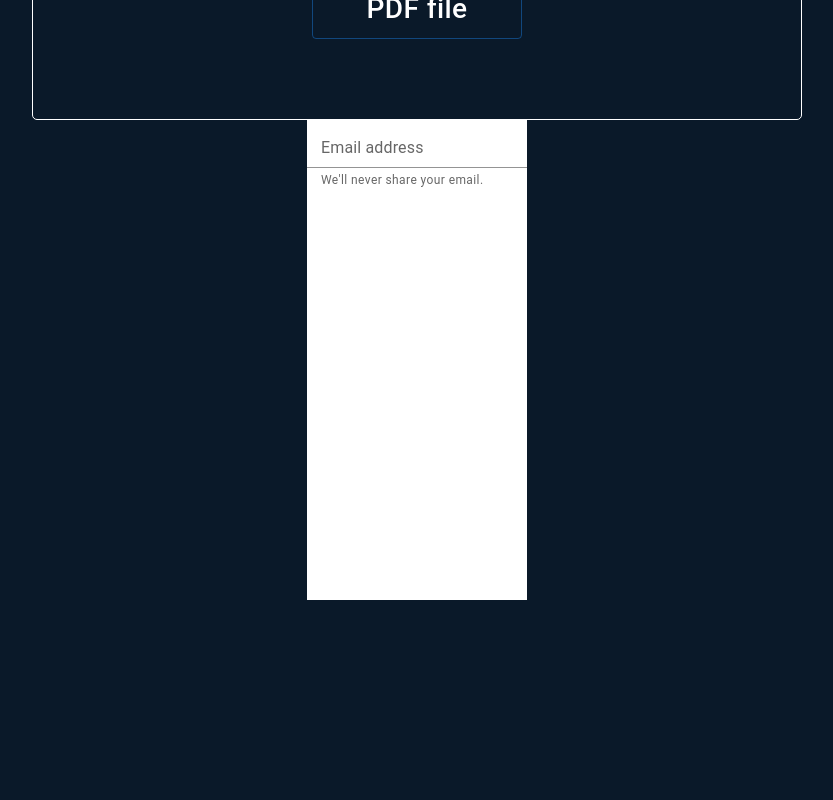
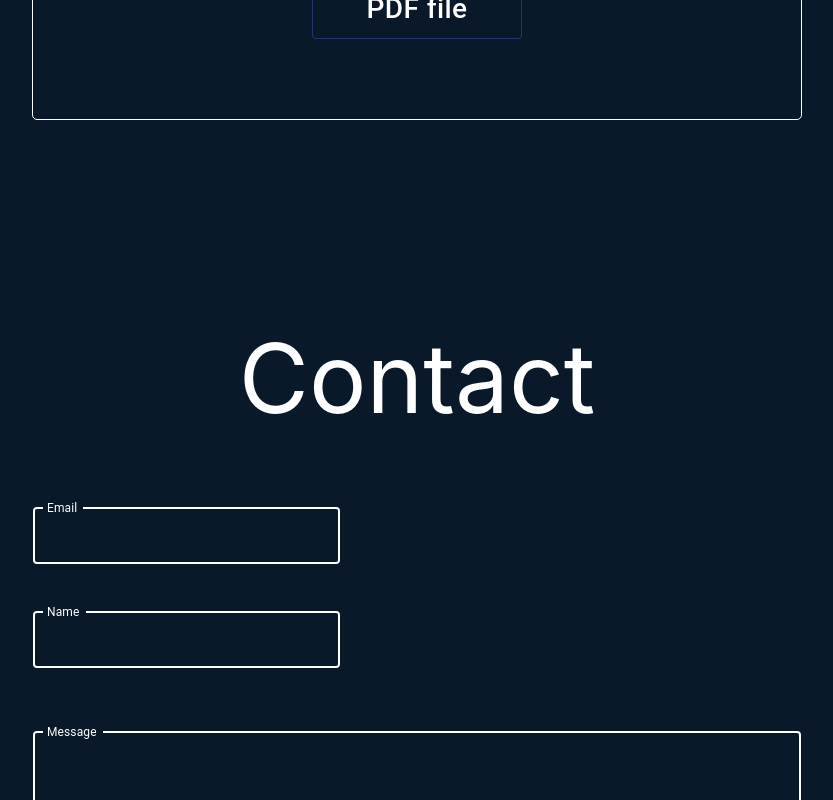
Before and after one commit to mark-p7/markdeguzman, a React (Create React App) app: page / in a window 1280 px wide. Shown: the part 2300-3100 px from the top of the page, without its empty margins (223-1056 px from the left). Built offline with nearby package versions, Linux system fonts and the light colour scheme; no server answers.

Commit message:
added contact page:

```diff
--- a/src/components/Navbar.js
+++ b/src/components/Navbar.js
@@ -38,7 +38,7 @@ function Heading(prop) {
                     <HeaderButton text=" Home " target="head"/>
                     <HeaderButton text=" About " target="about-component"/>
                     <HeaderButton text=" Resume " target="resume"/>
-                    <HeaderButton text=" Contact " target="about-component"/>
+                    <HeaderButton text=" Contact " target="contact"/>
                 </div>
             </Box>
         </>
--- a/src/pages/Contactpage/Contactpage.js
+++ b/src/pages/Contactpage/Contactpage.js
@@ -1,17 +1,22 @@
-import { ThemeProvider, Typography, Box, Button, FormControl, InputLabel, Input, FormHelperText } from "@mui/material";
+import { ThemeProvider, Typography, Box, Button, FormControl, InputLabel, Input, FormHelperText, TextField } from "@mui/material";
 
-const label = (props) => <Typography variant="subTitle">{props.label}</Typography>
+// const label = (props) => <Typography variant="subTitle">{props.label}</Typography>
 
 export default function Contactpage() {
     return (
         <>
-            <div id="Contact">
-                <Box sx={{ backgroundColor: 'white', width: '100%', height: '30em' }}>
-                <FormControl>
-                    <InputLabel htmlFor="my-input">Email address</InputLabel>
-                    <Input id="my-input" aria-describedby="my-helper-text" />
-                    <FormHelperText id="my-helper-text">We'll never share your email.</FormHelperText>
-                </FormControl>
+            <div id="Contact" style={{ width: '60%', marginTop: '10vh', marginBottom:'25vh' }}>
+                <Box sx={{ width: '100%', height: '40em', marginTop: '15vh' }}>
+                    <Box sx={{my: '6vh'}}>
+                    <Typography variant="name">Contact</Typography>
+                    </Box>
+
+                    <div style={{textAlign: 'left'}}>
+                        <TextField id="outlined-basic" label="Email" variant="outlined" color="basic" sx={{ width: '40%', my: '3vh' }} inputProps={{ style: { color: "white" } }} focused />
+                        <br/>
+                        <TextField id="outlined-basic" label="Name" variant="outlined" color="basic" sx={{ width: '40%', my: '3vh' }} inputProps={{ style: { color: "white" } }} focused />
+                    </div>
+                    <TextField id="outlined-basic" label="Message" variant="outlined" color="basic" multiline={true} rows={8} sx={{ width: '100%', my: '5vh'}} inputProps={{ style: { color: "white" } }} focused />
                 </Box>
             </div>
         </>
--- a/src/pages/Homepage/Homepage.js
+++ b/src/pages/Homepage/Homepage.js
@@ -35,7 +35,7 @@ function Homepage() {
         <>
             <Heading background={true} />
             <ThemeProvider theme={Theme}>
-                <Box sx={{ display: 'grid', width: '100%', textAlign: 'center', gridTemplateRows: '110vh auto auto auto 100vh', height: '100%', justifyItems: 'center', alignItems: 'center' }}>
+                <Box sx={{ display: 'grid', width: '100%', textAlign: 'center', gridTemplateRows: '110vh auto auto auto', height: '100%', justifyItems: 'center', alignItems: 'center' }}>
                     <div style={{ height: '100%', display: 'inline-flex' }}>
                         <div style={{ margin: 'auto', marginTop: '15em' }}>
                             <Typography variant="name">MARK DE GUZMAN</Typography>
--- a/src/pages/Theme.js
+++ b/src/pages/Theme.js
@@ -63,7 +63,21 @@ const Theme = createTheme({
                 }
             ]
         }
-    }
+    },
+    palette: {
+        primary: {
+          light: '#757ce8',
+          main: '#3f50b5',
+          dark: '#002884',
+          contrastText: '#fff',
+        },
+        basic: {
+          light: '#ffffff',
+          main: '#ffffff',
+          dark: '#ffffff',
+          contrastText: '#ffffff',
+        },
+      }
 });
 
 export default Theme;
```
